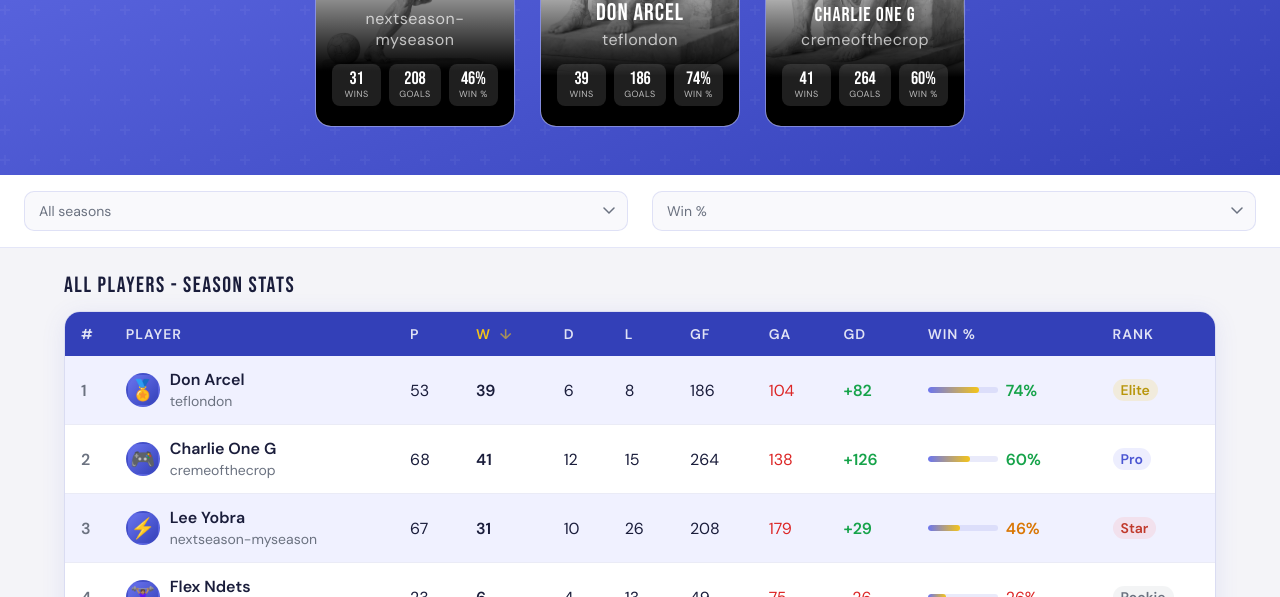
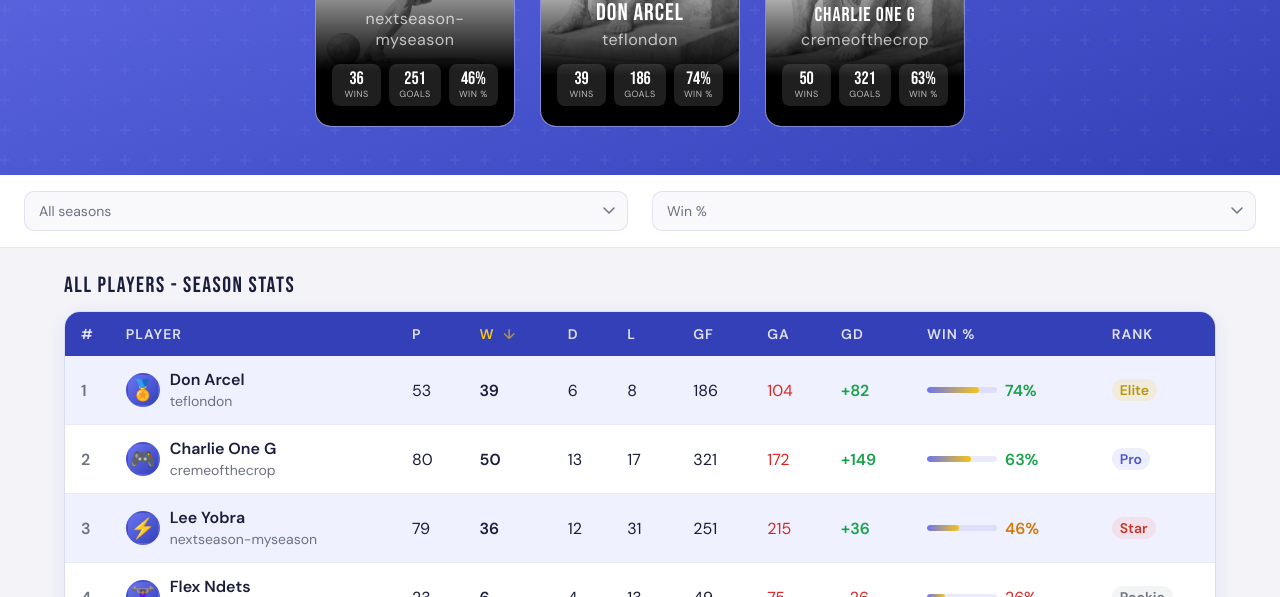
Before and after one commit to muriuki54/chestthumpers, a React (Create React App) app: page / in a window 1280 px wide. Shown: the part 355-952 px from the top of the page. Built offline with nearby package versions, Linux system fonts and the light colour scheme.

Commit message:
Tournament August 19th

```diff
--- a/src/components/leaderboardData.ts
+++ b/src/components/leaderboardData.ts
@@ -30,6 +30,12 @@ export const players: Player[] = [
     name: 'Flex Ndets',
     tag: 'OG-kambaman',
     emoji: '🏋🏽‍♀️'
+  },
+  {
+    pid: 'machine',
+    name: 'Terminator T800',
+    tag: 'nintendo-switch',
+    emoji: '🤖'
   }
 ];
 
@@ -583,4 +589,94 @@ export const tournaments: Tournament[] = [
       },
     ]
   },
+  {
+    date: "29/05/2026",
+    winner: "cha01",
+    winningTeam: "Inter",
+    topScorer: "Thuram",
+    topAssists: "",
+    players: [
+      {
+        pid: "cha01",
+        w: 5,
+        d: 1,
+        l: 0,
+        gf: 33,
+        ga: 15,
+        team: "Inter"
+      },
+      {
+        pid: "lee02",
+        w: 3,
+        d: 1,
+        l: 2,
+        gf: 24,
+        ga: 16,
+        team: "Real Madrid"
+      },
+      {
+        pid: "amo04",
+        w: 1,
+        d: 1,
+        l: 4,
+        gf: 10,
+        ga: 17,
+        team: "Barcelona"
+      },
+      {
+        pid: "machine",
+        w: 1,
+        d: 1,
+        l: 4,
+        gf: 11,
+        ga: 30,
+        team: "Bayern Munich"
+      },
+    ]
+  },
+  {
+    date: "19/08/2026",
+    winner: "cha01",
+    winningTeam: "Bayern Munich",
+    topScorer: "Kane",
+    topAssists: "",
+    players: [
+      {
+        pid: "cha01",
+        w: 4,
+        d: 0,
+        l: 2,
+        gf: 24,
+        ga: 19,
+        team: "Bayern Munich"
+      },
+      {
+        pid: "lee02",
+        w: 2,
+        d: 1,
+        l: 3,
+        gf: 19,
+        ga: 20,
+        team: "Real Madrid"
+      },
+      {
+        pid: "amo04",
+        w: 3,
+        d: 1,
+        l: 2,
+        gf: 20,
+        ga: 25,
+        team: "France"
+      },
+      {
+        pid: "machine",
+        w: 2,
+        d: 0,
+        l: 4,
+        gf: 20,
+        ga: 19,
+        team: "Barcelona"
+      },
+    ]
+  },
 ];
```
